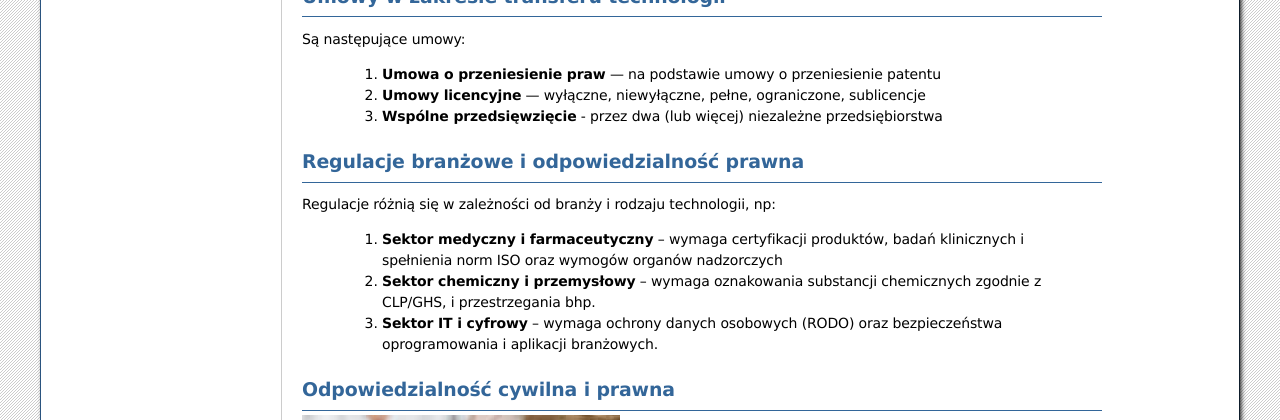
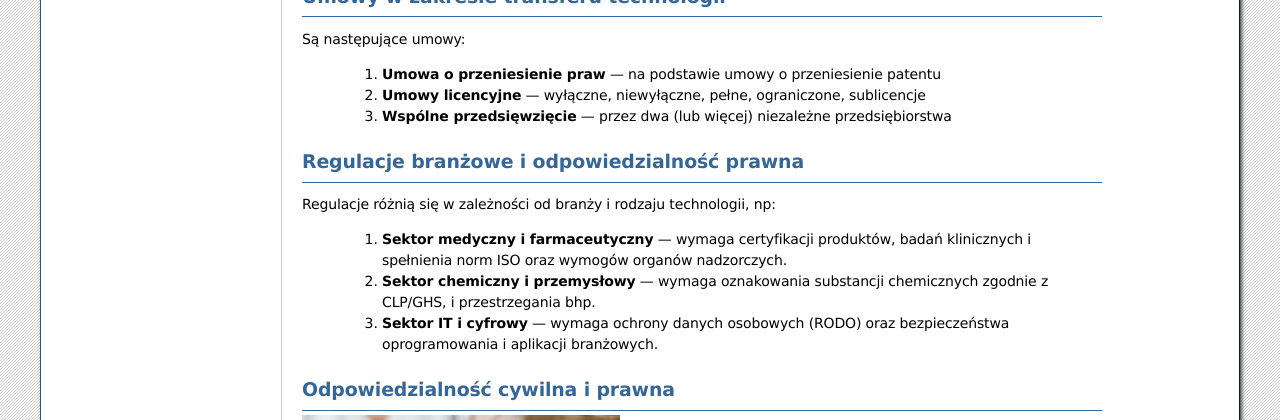
Before and after one commit to Bs0Dd/sphinx_zadanie, a Sphinx documentation site: the page built from source/sld3/index.rst, in a window 1280 px wide. Shown: the part 646-1066 px from the top of the page. Built offline with Sphinx 7.4.7, drawn with Linux system fonts in a browser that asks for light colours.

Commit message:
Poprawiona kolejna lista

```diff
--- a/source/sld3/index.rst
+++ b/source/sld3/index.rst
@@ -27,7 +27,7 @@
 
     #. **Umowa o przeniesienie praw** — na podstawie umowy o przeniesienie patentu
     #. **Umowy licencyjne** — wyłączne, niewyłączne, pełne, ograniczone, sublicencje
-    #. **Wspólne przedsięwzięcie** - przez dwa (lub więcej) niezależne przedsiębiorstwa
+    #. **Wspólne przedsięwzięcie** —  przez dwa (lub więcej) niezależne przedsiębiorstwa
 
 
 Regulacje branżowe i odpowiedzialność prawna
@@ -35,9 +35,9 @@
 
 Regulacje różnią się w zależności od branży i rodzaju technologii, np:
 
-    #. **Sektor medyczny i farmaceutyczny** – wymaga certyfikacji produktów, badań klinicznych i spełnienia norm ISO oraz wymogów organów nadzorczych
-    #. **Sektor chemiczny i przemysłowy** – wymaga oznakowania substancji chemicznych zgodnie z CLP/GHS, i przestrzegania bhp.
-    #. **Sektor IT i cyfrowy** – wymaga ochrony danych osobowych (RODO) oraz bezpieczeństwa oprogramowania i aplikacji branżowych.
+    #. **Sektor medyczny i farmaceutyczny** — wymaga certyfikacji produktów, badań klinicznych i spełnienia norm ISO oraz wymogów organów nadzorczych.
+    #. **Sektor chemiczny i przemysłowy** — wymaga oznakowania substancji chemicznych zgodnie z CLP/GHS, i przestrzegania bhp.
+    #. **Sektor IT i cyfrowy** — wymaga ochrony danych osobowych (RODO) oraz bezpieczeństwa oprogramowania i aplikacji branżowych.
 
 
 Odpowiedzialność cywilna i prawna
```
